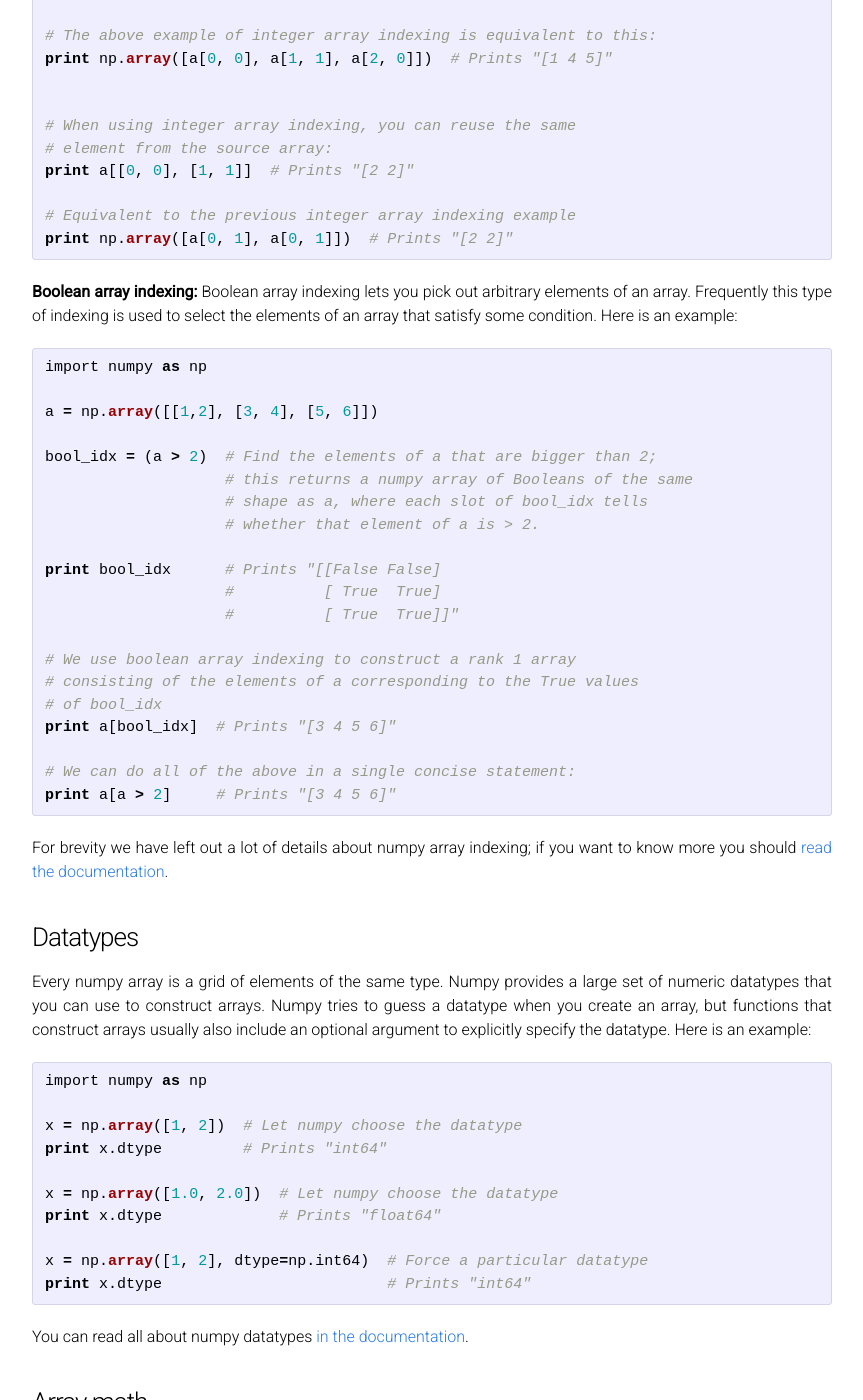
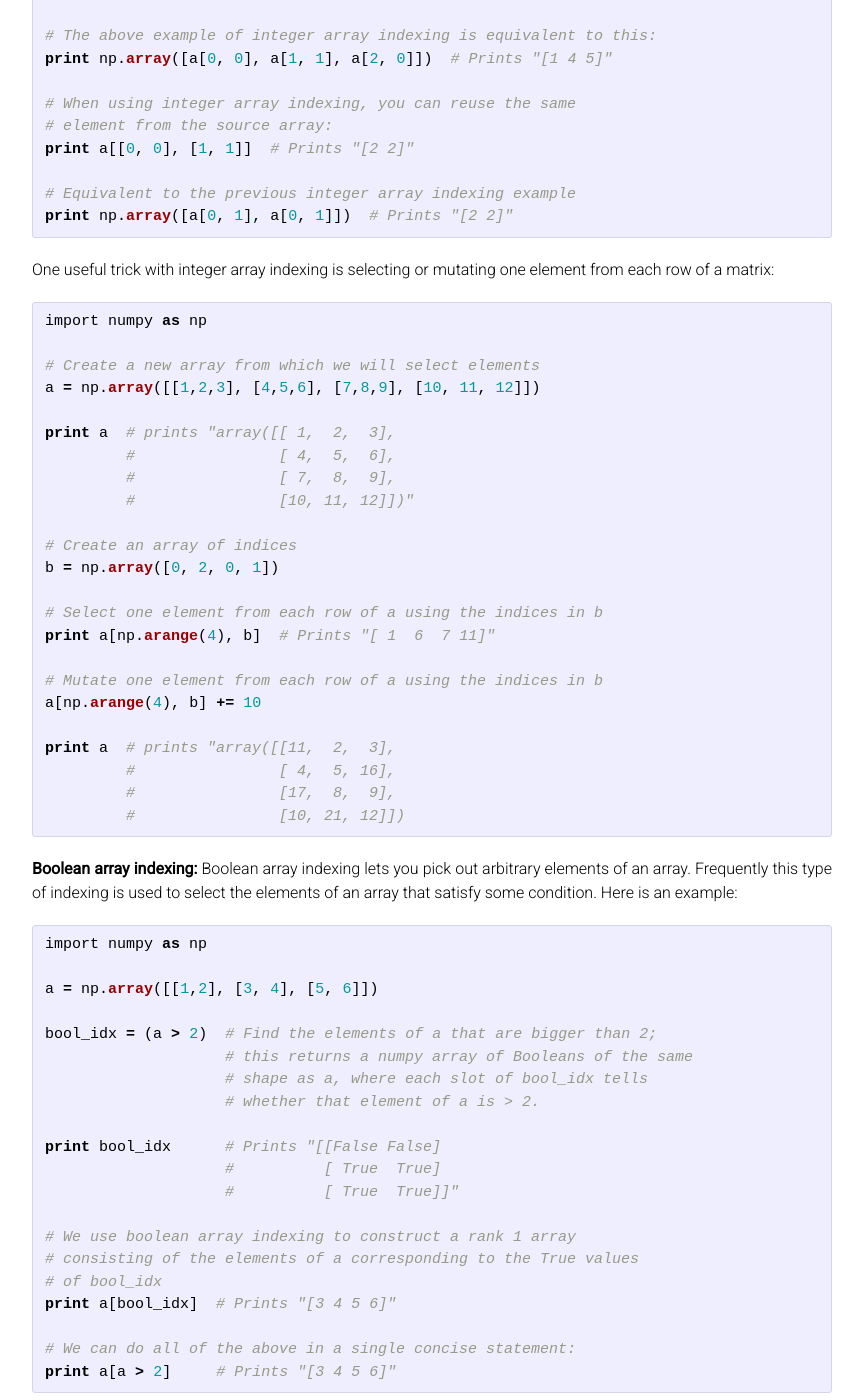
Before and after one commit to cs231n/cs231n.github.io, a Jekyll site: the page built from python-numpy-tutorial.md, in a window 1280 px wide and 1400 px high, scrolled down 11020 px. Shown: the whole window, without its empty margins (208-1071 px from the left). Built offline with Jekyll 4.4.1, drawn with Linux system fonts in a browser that asks for light colours; Markdown is read by kramdown in place of the engine named in the settings.

Commit message:
add section on selecting one element from each row of an array

````diff
--- a/python-numpy-tutorial.md
+++ b/python-numpy-tutorial.md
@@ -559,13 +559,41 @@
 # The above example of integer array indexing is equivalent to this:
 print np.array([a[0, 0], a[1, 1], a[2, 0]])  # Prints "[1 4 5]"
 
-
 # When using integer array indexing, you can reuse the same
 # element from the source array:
 print a[[0, 0], [1, 1]]  # Prints "[2 2]"
 
 # Equivalent to the previous integer array indexing example
 print np.array([a[0, 1], a[0, 1]])  # Prints "[2 2]"
+```
+
+One useful trick with integer array indexing is selecting or mutating one
+element from each row of a matrix:
+
+```python
+import numpy as np
+
+# Create a new array from which we will select elements
+a = np.array([[1,2,3], [4,5,6], [7,8,9], [10, 11, 12]])
+
+print a  # prints "array([[ 1,  2,  3],
+         #                [ 4,  5,  6],
+         #                [ 7,  8,  9],
+         #                [10, 11, 12]])"
+
+# Create an array of indices
+b = np.array([0, 2, 0, 1])
+
+# Select one element from each row of a using the indices in b
+print a[np.arange(4), b]  # Prints "[ 1  6  7 11]"
+
+# Mutate one element from each row of a using the indices in b
+a[np.arange(4), b] += 10
+
+print a  # prints "array([[11,  2,  3],
+         #                [ 4,  5, 16],
+         #                [17,  8,  9],
+         #                [10, 21, 12]])
 ```
 
 **Boolean array indexing:**
````
